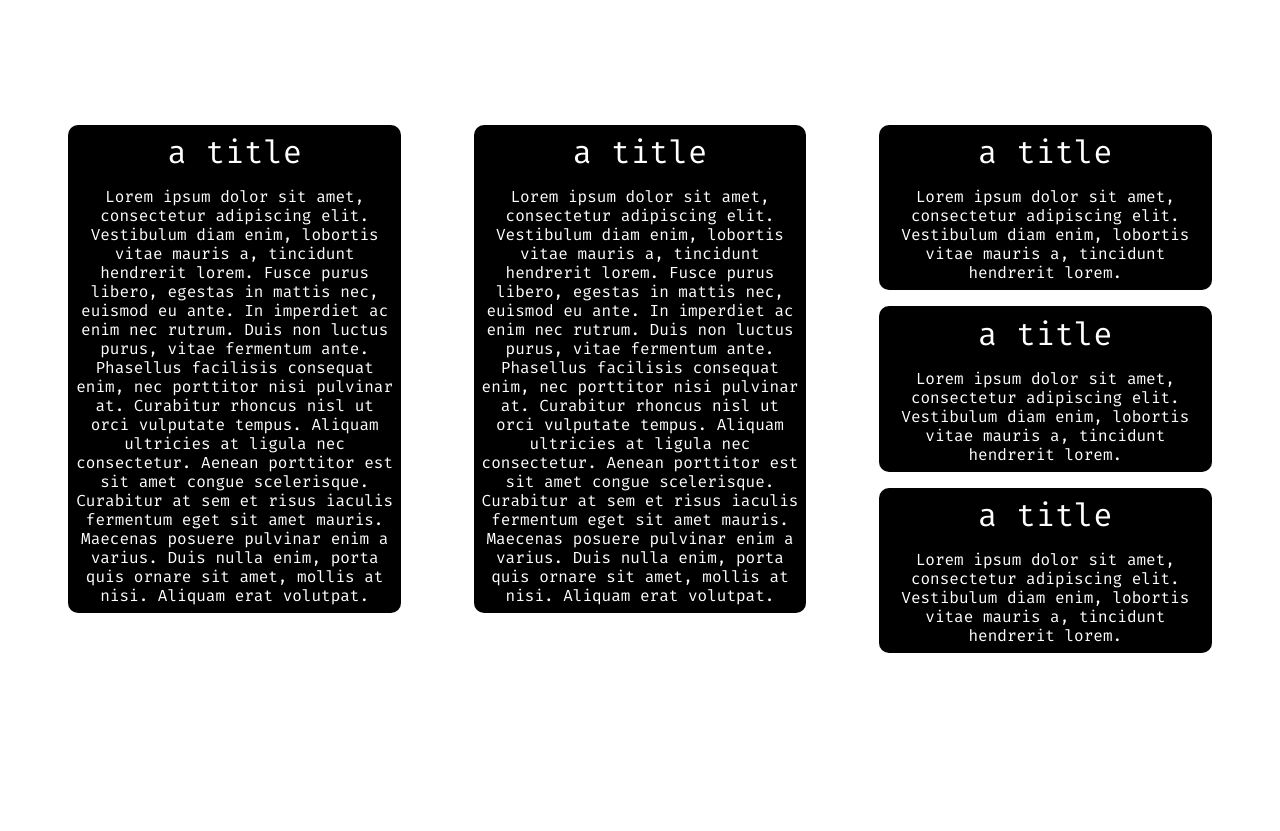
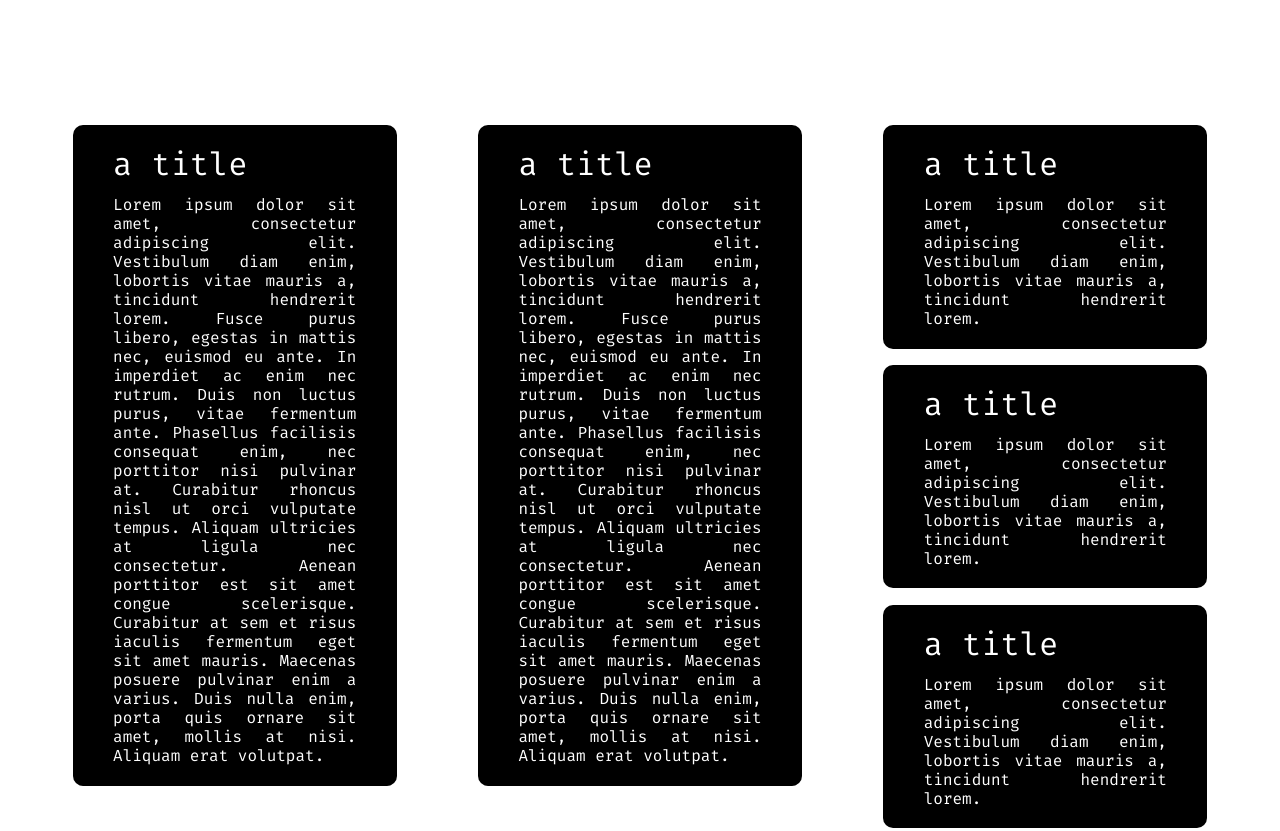
Before and after one commit to corinrose/ipid, a plain HTML site: page site/index.html in a window 1280 px wide. Shown: the part 740-1571 px from the top of the page. Drawn offline with Linux system fonts and the light colour scheme.

Commit message:
change content padding

```diff
--- a/site/style.css
+++ b/site/style.css
@@ -145,10 +145,12 @@ section .column .content {
   width: 80%;
 
   margin: 4% auto 0;
-  padding: 2% 1% 2% 1%;
+  box-sizing: border-box;
+  padding: 5% 10% 5% 10%;
 
   background-color: #000;
   border-radius: 10px 10px 10px 10px;
+  text-align: justify;
   color: #fff;
 }
 
```
